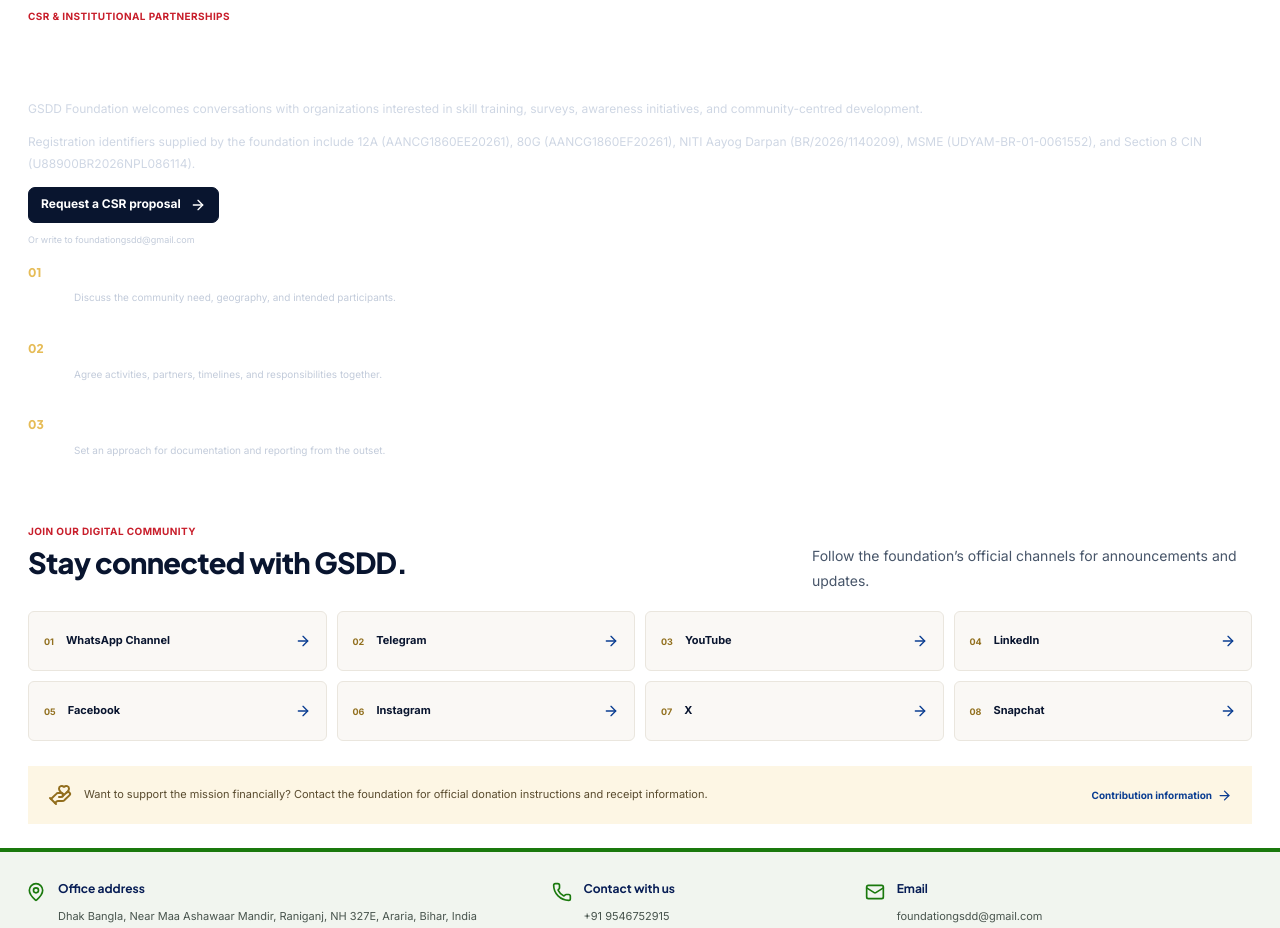
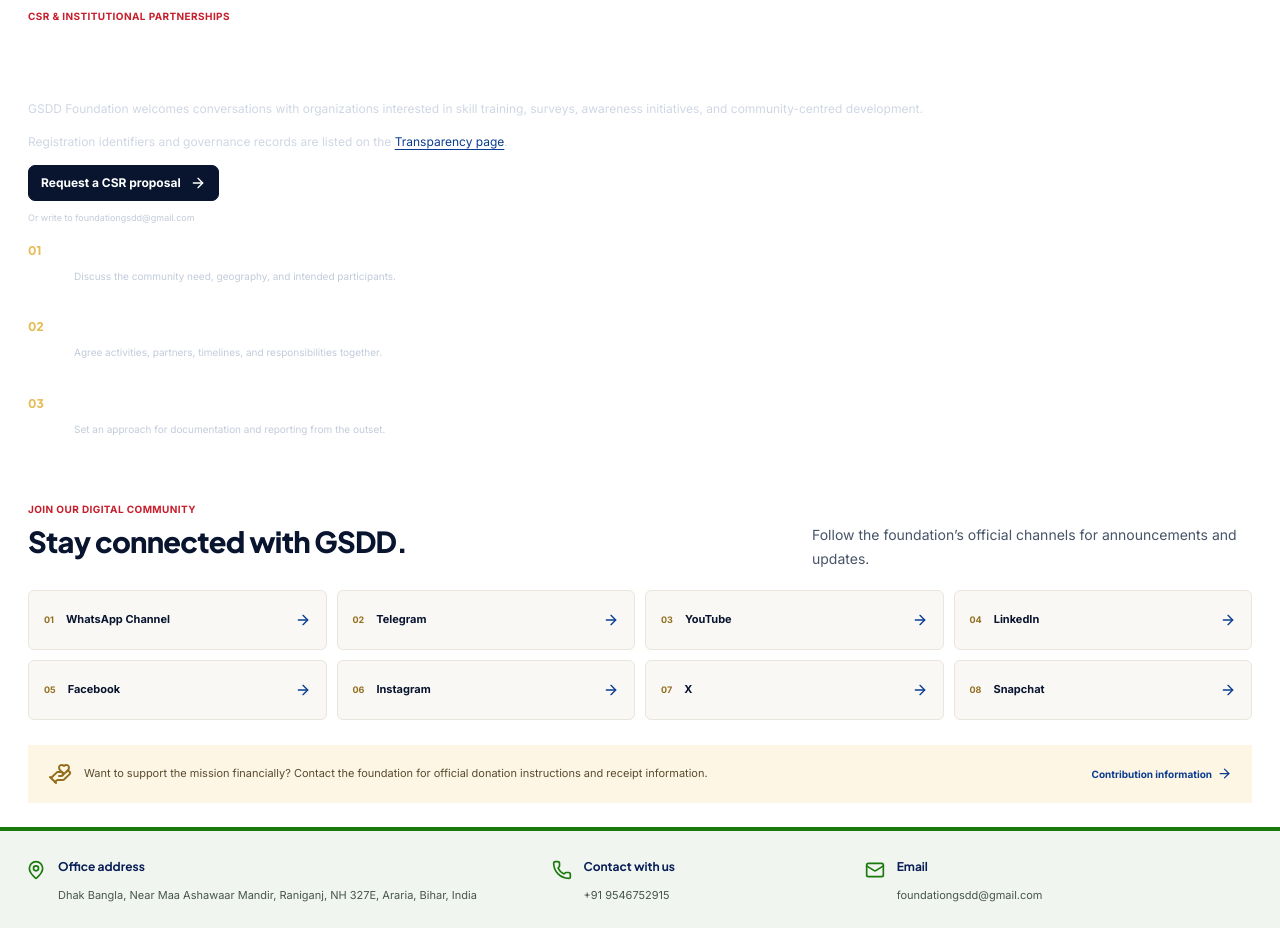
Before and after one commit to jatinRajpoot/NGO, a Next.js app: page /get-involved in a window 1280 px wide. Shown: the part 940-1868 px from the top of the page. Built offline with nearby package versions, Linux system fonts and the light colour scheme.

Commit message:
Refresh homepage with local focus and transparency (#1)
Co-authored-by: bhartisingh-ai <bhartisingh8397@gmail.com>

```diff
--- a/app/get-involved/page.jsx
+++ b/app/get-involved/page.jsx
@@ -20,7 +20,7 @@
     </section>
     <section className="section-pad partnership-section" id="partnerships">
       <div className="container partnership-grid">
-        <div className="partnership-copy"><p className="eyebrow eyebrow-light"><span /> CSR &amp; institutional partnerships</p><h2>Co-design community initiatives across Bihar and India.</h2><p>GSDD Foundation welcomes conversations with organizations interested in skill training, surveys, awareness initiatives, and community-centred development.</p><p>Registration identifiers supplied by the foundation include 12A ({organization.tax12a}), 80G ({organization.tax80g}), NITI Aayog Darpan ({organization.darpan}), MSME ({organization.udyam}), and Section 8 CIN ({organization.cin}).</p><a className="button button-donate" href={`mailto:${organization.email}?subject=${encodeURIComponent('CSR and institutional partnership')}`}>Request a CSR proposal <ArrowRight size={16} aria-hidden="true" /></a><small>Or write to {organization.email}</small></div>
+        <div className="partnership-copy"><p className="eyebrow eyebrow-light"><span /> CSR &amp; institutional partnerships</p><h2>Co-design community initiatives across Bihar and India.</h2><p>GSDD Foundation welcomes conversations with organizations interested in skill training, surveys, awareness initiatives, and community-centred development.</p><p>Registration identifiers and governance records are listed on the <Link href="/transparency">Transparency page</Link>.</p><a className="button button-donate" href={`mailto:${organization.email}?subject=${encodeURIComponent('CSR and institutional partnership')}`}>Request a CSR proposal <ArrowRight size={16} aria-hidden="true" /></a><small>Or write to {organization.email}</small></div>
         <div className="partnership-points"><div><span>01</span><strong>Start with local context</strong><p>Discuss the community need, geography, and intended participants.</p></div><div><span>02</span><strong>Shape a practical plan</strong><p>Agree activities, partners, timelines, and responsibilities together.</p></div><div><span>03</span><strong>Share clear updates</strong><p>Set an approach for documentation and reporting from the outset.</p></div></div>
       </div>
     </section>
--- a/app/globals.css
+++ b/app/globals.css
@@ -339,7 +339,7 @@
 .credentials-grid { display: grid; grid-template-columns: repeat(2, 1fr); gap: 11px; }
 .credential-card { display: flex; min-height: 112px; align-items: flex-start; gap: 13px; padding: 18px; background: #FCFBF9; border: 1px solid #EAE6DE; border-radius: 7px; }
 .credential-icon { display: grid; width: 34px; height: 34px; flex: 0 0 34px; place-items: center; color: var(--gsdd-blue-primary); background: #EAF0FA; border-radius: 8px; }
-.credential-icon-green { color: var(--gsdd-verified-green); background: #EAF6ED; }
+.credential-icon-green, .credential-icon-emphasis { color: var(--gsdd-verified-green); background: #EAF6ED; }
 .credential-card > div { display: grid; gap: 3px; }
 .credential-card p { margin: 0; color: var(--gsdd-text-muted); font-size: 10px; font-weight: 600; }
 .credential-card strong { color: var(--gsdd-navy-dark); font-size: 14px; font-variant-numeric: tabular-nums; overflow-wrap: anywhere; }
--- a/app/transparency/page.jsx
+++ b/app/transparency/page.jsx
@@ -16,7 +16,7 @@
         <div className="section-heading section-heading-row"><div><p className="eyebrow"><span /> Statutory directory</p><h2>Organization details.</h2></div><p>GLOBAL SKILLS &amp; DIGITAL DEVELOPMENT FOUNDATION (GSDD FOUNDATION)</p></div>
         <div className="credentials-grid">
           {credentials.map(([label, value, authority], index) => <article className="credential-card" key={label}>
-            <span className={`credential-icon${index === 3 ? ' credential-icon-green' : ''}`}><BadgeCheck size={19} aria-hidden="true" /></span>
+            <span className={`credential-icon${index === 3 ? ' credential-icon-emphasis' : ''}`}><BadgeCheck size={19} aria-hidden="true" /></span>
             <div><p>{label}</p><strong>{value}</strong><small>{authority}</small></div>
           </article>)}
         </div>
```
